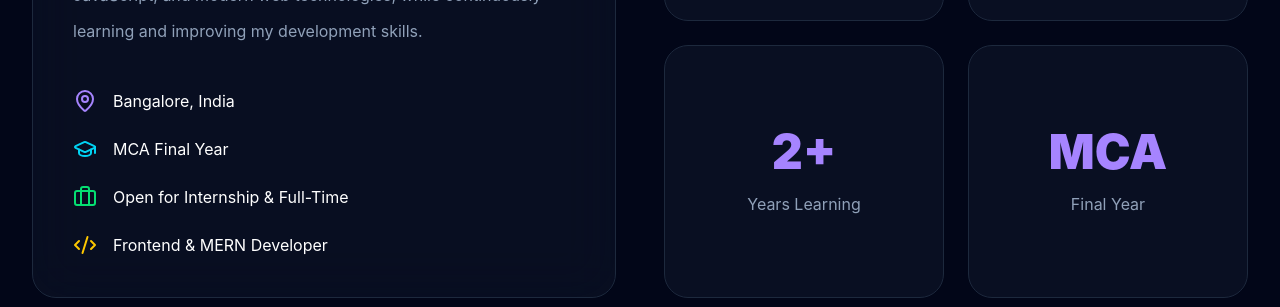
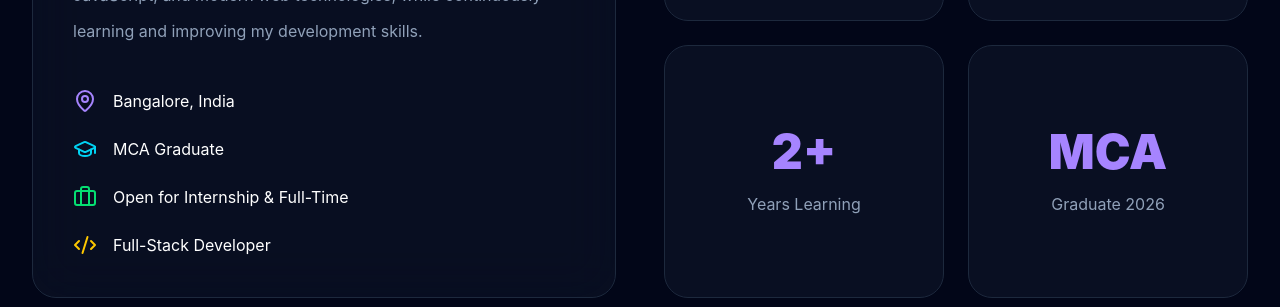
Before and after one commit to mohitsrivastava18/Mohit-Protfolio, a React (Vite) app: page / in a window 1280 px wide. Shown: the part 1340-1647 px from the top of the page. Built offline with nearby package versions, Linux system fonts and the light colour scheme.

Commit message:
Update graduation title and developer role in About component

```diff
--- a/src/components/About/About.jsx
+++ b/src/components/About/About.jsx
@@ -20,8 +20,8 @@ const stats = [
     title: "Years Learning",
   },
   {
-    number: "MCA",
-    title: "Final Year",
+   number: "MCA",
+   title: "Graduate 2026",
   },
 ];
 
@@ -85,7 +85,7 @@ export default function About() {
 
                 <GraduationCap className="text-cyan-400"/>
 
-                <span>MCA Final Year</span>
+                <span>MCA Graduate</span>
 
               </div>
 
@@ -101,7 +101,7 @@ export default function About() {
 
                 <Code2 className="text-yellow-400"/>
 
-                <span>Frontend & MERN Developer</span>
+                <span>Full-Stack Developer</span>
 
               </div>
 
```
